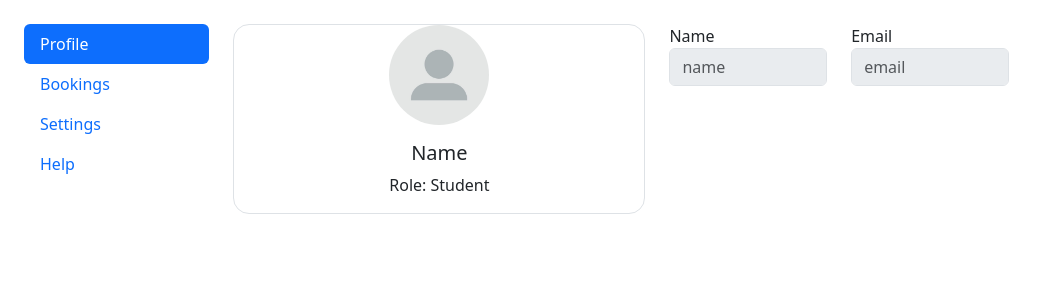
After one commit to bashayeraldoseri/ITCS333-Project, a PHP site: page /templates/profile.php in a window 1280 px wide. The commit adds this page. Shown: the top 300 px of the page, without its empty margins (0-1048 px from the left). Run offline with PHP 8.4, Linux system fonts and the light colour scheme.

Commit message:
Profile Page (Base)

```diff
--- a/css/styles.css
+++ b/css/styles.css
@@ -1,6 +1,10 @@
 
 body{
 
+
+}
+
+img {
 
 }
 
--- /dev/null
+++ b/templates/profile.php
@@ -0,0 +1,177 @@
+<!DOCTYPE html>
+<html lang="en">
+  <head>
+    <meta charset="UTF-8" />
+    <meta name="viewport" content="width=device-width, initial-scale=1.0" />
+    <title>Profile</title>
+    <link
+      href="https://cdn.jsdelivr.net/npm/bootstrap@5.3.3/dist/css/bootstrap.min.css"
+      rel="stylesheet"
+      integrity="sha384-QWTKZyjpPEjISv5WaRU9OFeRpok6YctnYmDr5pNlyT2bRjXh0JMhjY6hW+ALEwIH"
+      crossorigin="anonymous"
+    />
+    <link rel="stylesheet" href="../css/styles.css" />
+  </head>
+  <body>
+
+
+    <div class="container-fluid p-4">
+      <div class="row">
+        <div class="col-sm-2 left-box">
+          <div
+            class="nav flex-column nav-pills"
+            id="v-pills-tab"
+            role="tablist"
+            aria-orientation="vertical"
+          >
+            <a
+              class="nav-link active"
+              id="v-pills-profile-tab"
+              data-bs-toggle="pill"
+              href="#v-pills-profile"
+              role="tab"
+              aria-controls="v-pills-profile"
+              aria-selected="true"
+              >Profile</a>
+            </a>
+            <a
+              class="nav-link"
+              id="v-pills-bookings-tab"
+              data-bs-toggle="pill"
+              href="#v-pills-bookings"
+              role="tab"
+              aria-controls="v-pills-bookings"
+              aria-selected="false"
+              >Bookings</a>
+            </a>
+            <a
+              class="nav-link"
+              id="v-pills-settings-tab"
+              data-bs-toggle="pill"
+              href="#v-pills-settings"
+              role="tab"
+              aria-controls="v-pills-settings"
+              aria-selected="false"
+              >Settings</a>
+            </a>
+            <a
+              class="nav-link"
+              id="v-pills-help-tab"
+              data-bs-toggle="pill"
+              href="#v-pills-help"
+              role="tab"
+              aria-controls="v-pills-help"
+              aria-selected="false"
+              >Help</a>
+            </a>
+          </div>
+        </div>
+        <div class="col-sm-10 right-box">
+          <div class="tab-content" id="v-pills-tabContent">
+            <div
+              class="tab-pane fade show active"
+              id="v-pills-profile"
+              role="tabpanel"
+              aria-labelledby="v-pills-profile-tab"
+            >
+
+            <div class="row">
+                <div class="col-sm-5">
+                    <div class="card mb-3 border rounded-4 d-flex justify-content-center align-items-center">
+                      <!-- Profile Pictures here -->
+                      <img
+                        class="card-img-top rounded-circle mx-auto d-block"
+                        src="../static/user.jpg"
+                        alt="pfp"
+                        style="width: 100px; height: 100px; object-fit: cover;"
+                        />
+                      <div class="card-body">
+                        <h5 class="card-title d-flex justify-content-center">Name</h5>
+                        <p class="card-text d-flex justify-content-center">Role: Student</p>
+                      </div>
+                    </div>
+
+
+                  </div>
+                  <div class="col-sm-5">
+                    <form action="">
+                      <fieldset disabled>
+                        <div class="row">
+                            <div class="col-5">
+                                <div class="form-group">
+                                    <label for="name">Name</label>
+                                    <input
+                                      type="text"
+                                      id="name"
+                                      class="form-control"
+                                      placeholder="name"
+                                    />
+                                  </div>
+
+                            </div>
+                            <div class="col-5">
+                                <div class="form-group">
+                                    <label for="email">Email</label>
+                                    <input
+                                      type="text"
+                                      id="email"
+                                      class="form-control"
+                                      placeholder="email"
+                                    />
+                                  </div>
+
+                            </div>
+                        </div>
+
+
+
+
+                      </fieldset>
+                    </form>
+                  </div>
+
+            </div>
+
+            </div>
+
+            <!-- ------------------------------------------------------------------------- -->
+            <div
+              class="tab-pane fade"
+              id="v-pills-bookings"
+              role="tabpanel"
+              aria-labelledby="v-pills-bookings-tab"
+            >
+              yy
+            </div>
+
+            <!-- ------------------------------------------------------------------------- -->
+            <div
+              class="tab-pane fade"
+              id="v-pills-settings"
+              role="tabpanel"
+              aria-labelledby="v-pills-settings-tab"
+            >
+              jj
+            </div>
+
+            <!-- ------------------------------------------------------------------------- -->
+            <div
+              class="tab-pane fade"
+              id="v-pills-help"
+              role="tabpanel"
+              aria-labelledby="v-pills-help-tab"
+            >
+              pn
+            </div>
+          </div>
+        </div>
+      </div>
+    </div>
+
+    <script
+      src="https://cdn.jsdelivr.net/npm/bootstrap@5.3.3/dist/js/bootstrap.bundle.min.js"
+      integrity="sha384-YvpcrYf0tY3lHB60NNkmXc5s9fDVZLESaAA55NDzOxhy9GkcIdslK1eN7N6jIeHz"
+      crossorigin="anonymous"
+    ></script>
+  </body>
+</html>
```
Also changed, not shown: index.html (deleted, +0 -220 lines), index.php (added, +195 -0 lines), navbar.php (added, +45 -0 lines), templates/dashboard.html (+11 -0 lines), static/user.jpg (added), templates/profile.html (deleted).
